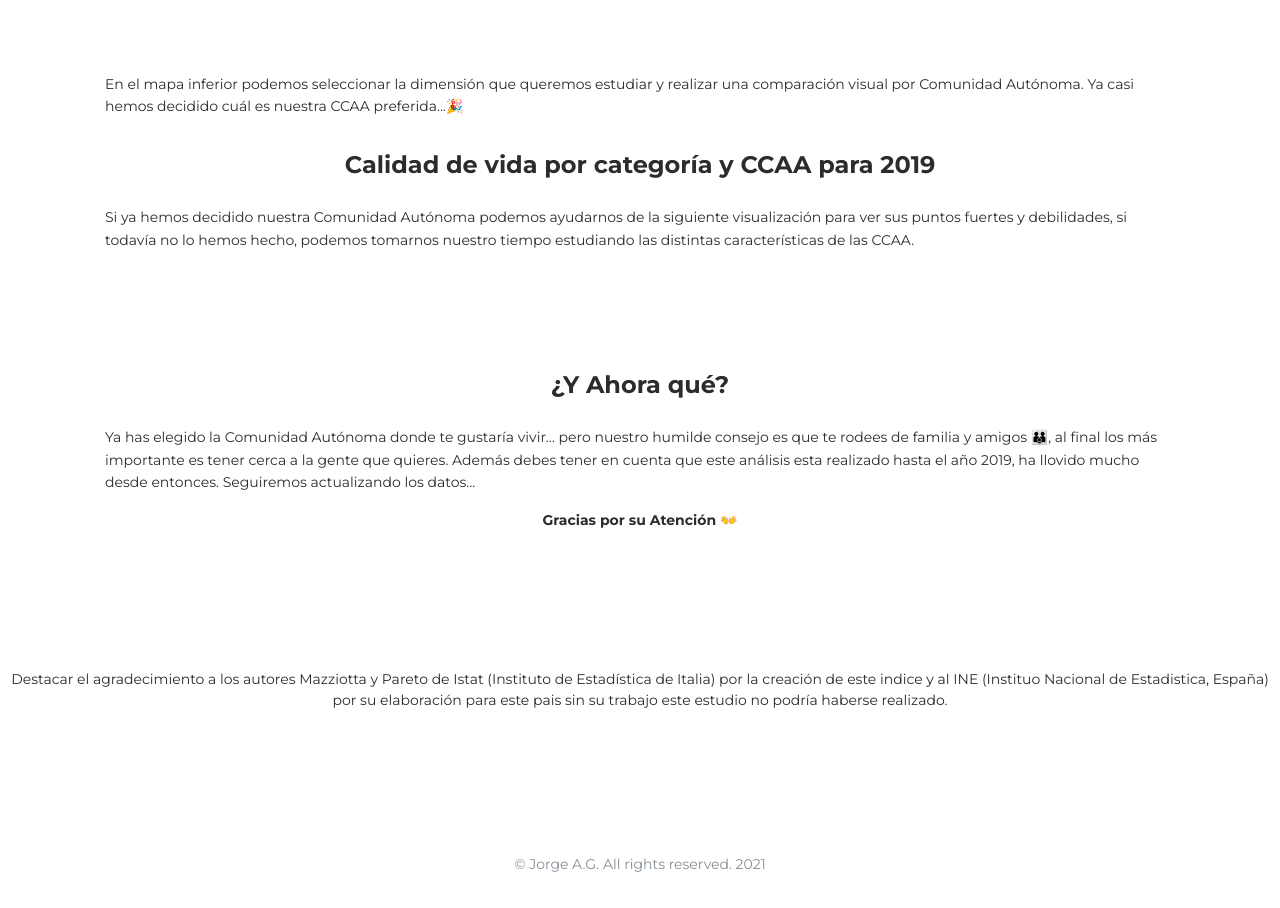
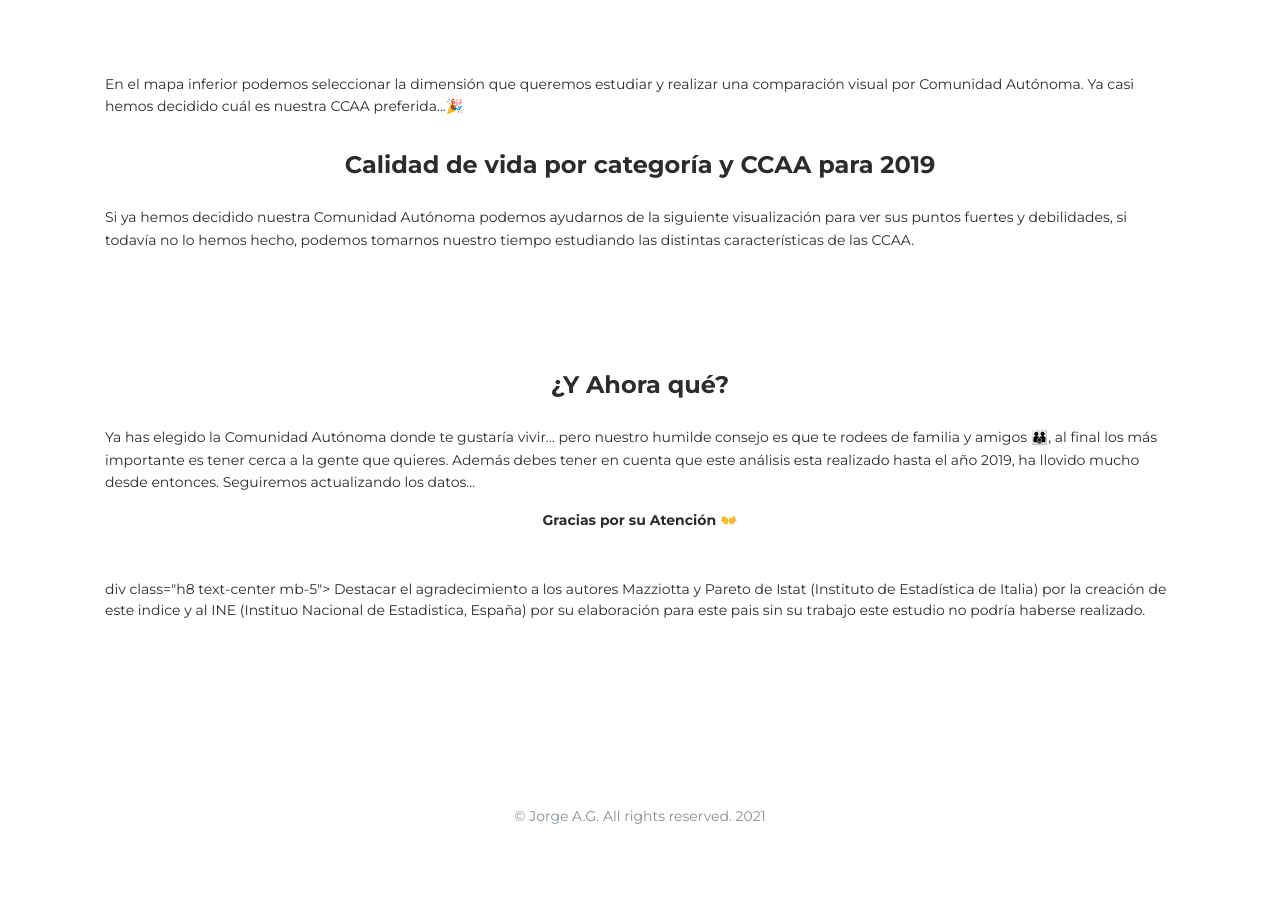
Before and after one commit to jorgealgrauoc/jorgealgrauoc_PEC_2.github.io, a plain HTML site: page index.html in a window 1280 px wide. Shown: the part 3040-3948 px from the top of the page. After the commit the page ends 3908 px from the top, so only its background shows below. Drawn offline with nearby package versions, Linux system fonts and the light colour scheme; a script that the page names is missing.

Commit message:
Update index.html

```diff
--- a/index.html
+++ b/index.html
@@ -182,14 +182,16 @@ Además debes tener en cuenta que este análisis esta realizado hasta el año 20
                             <div class="h7 text-center mb-5 title"> Gracias por su Atención 👐
                 </div>
 
+                            div class="h8 text-center mb-5"> Destacar el agradecimiento a los autores Mazziotta y Pareto de Istat (Instituto de Estadística de Italia) por la creación de este indice y al INE (Instituo Nacional de Estadistica, España) por su elaboración para este pais sin su trabajo este estudio no podría haberse realizado.
+                </div>
+
                         </div>
                     </div>
                 </div>
             </div>
 
             <div class="section">
-                <div class="h8 text-center mb-5"> Destacar el agradecimiento a los autores Mazziotta y Pareto de Istat (Instituto de Estadística de Italia) por la creación de este indice y al INE (Instituo Nacional de Estadistica, España) por su elaboración para este pais sin su trabajo este estudio no podría haberse realizado.
-                </div>
+
                 <footer class="footer">
                     <div class="section">
 
```
